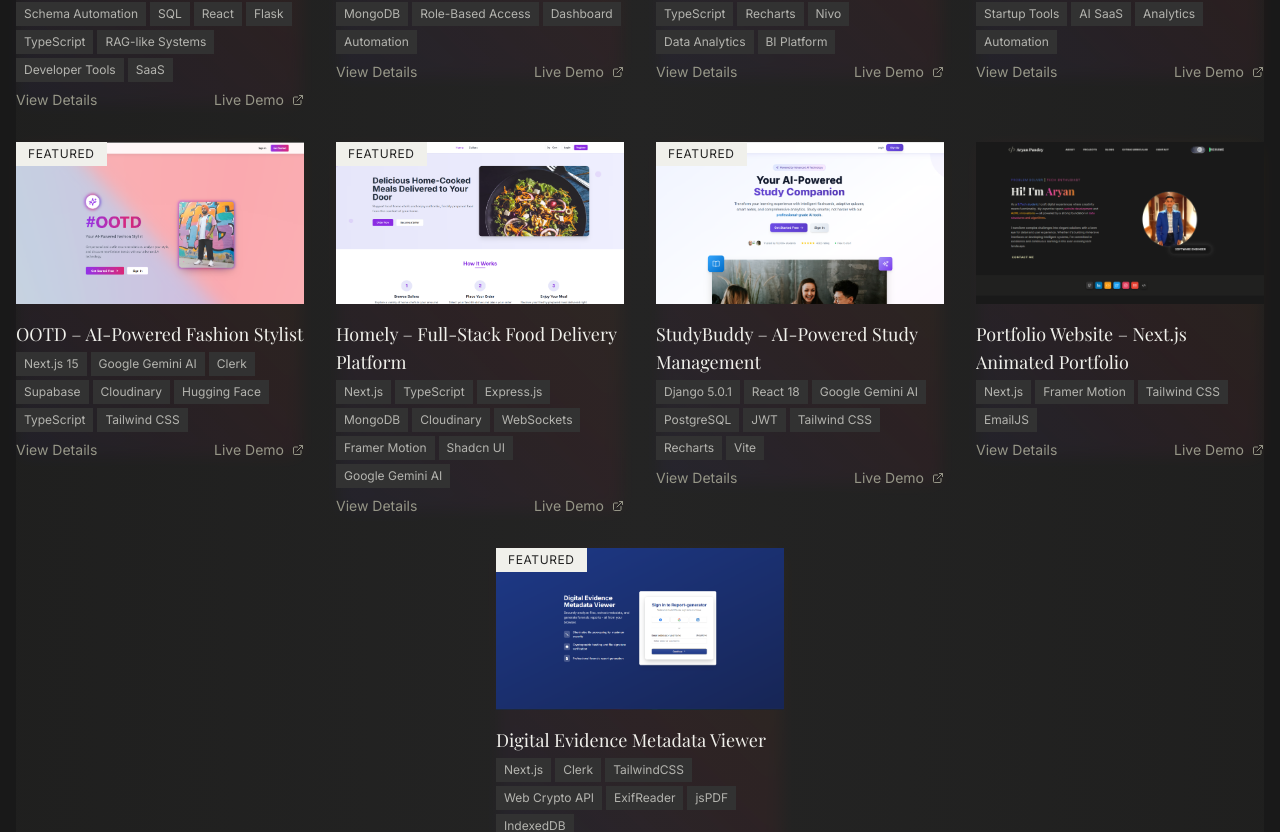
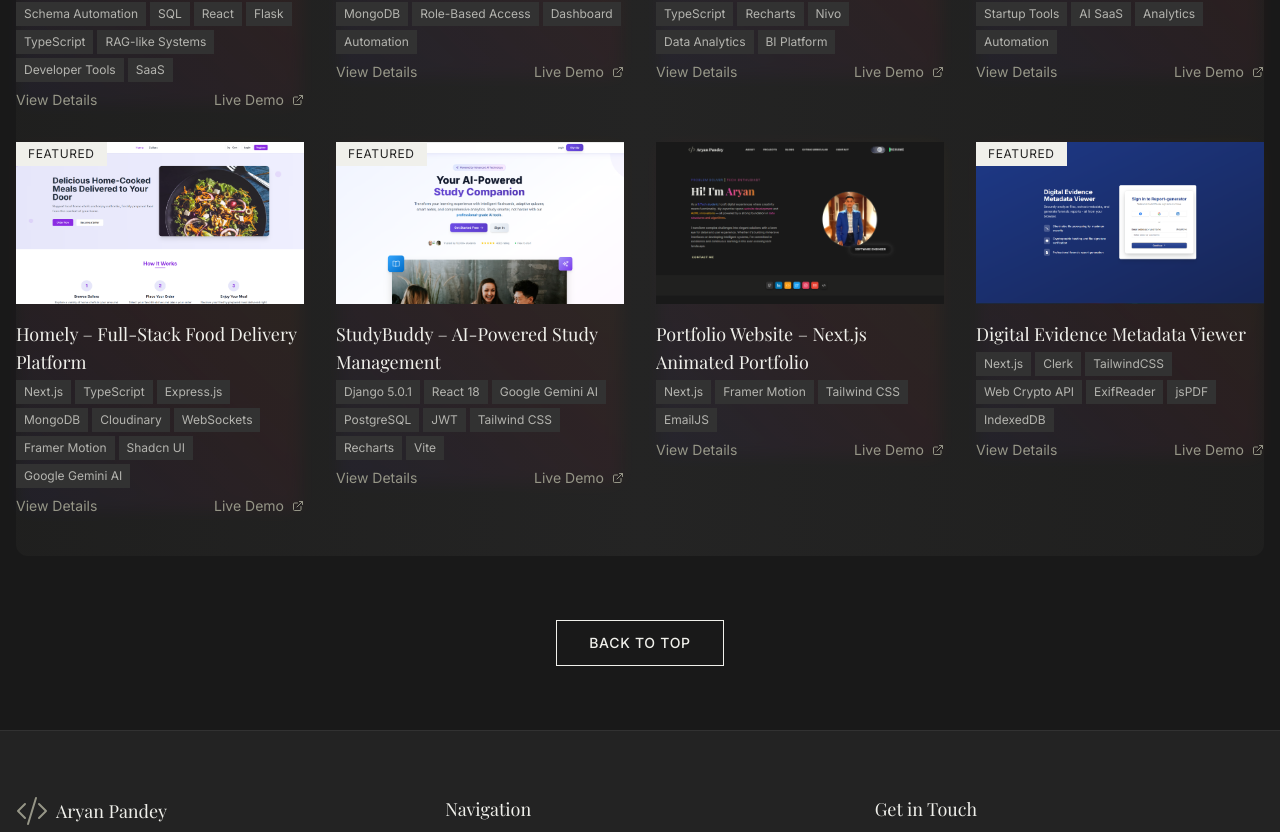
Before and after one commit to Aryan02006/Personal-Portfolio, a Next.js app: page /projects in a window 1280 px wide. Shown: the part 748-1580 px from the top of the page. Built offline with nearby package versions, Linux system fonts and the light colour scheme; a web font is replaced by a local one.

Commit message:
Project Page Updated

```diff
--- a/src/app/projects/page.tsx
+++ b/src/app/projects/page.tsx
@@ -94,16 +94,16 @@ const allProjects = [
     featured: true,
     category: 'AI / SaaS Platform',
   },
-  {
-    id: 'ootd',
-    title: 'OOTD – AI-Powered Fashion Stylist',
-    description: 'A comprehensive AI-powered fashion platform that analyzes outfits, generates style recommendations, and creates personalized fashion advice using Google Gemini AI. Features include advanced outfit image analysis with style scoring, AI image generation with multiple service fallbacks, secure user authentication with Clerk, professional image management via Cloudinary, interactive questionnaires with dynamic AI-generated questions, PDF export capabilities, and responsive design with dark/light mode support.',
-    image: '/ootd.png',
-    tags: ['Next.js 15', 'Google Gemini AI', 'Clerk', 'Supabase', 'Cloudinary', 'Hugging Face', 'TypeScript', 'Tailwind CSS'],
-    liveUrl: 'https://ootd.vercel.app/',
-    featured: true,
-    category: 'AI',
-  },
+  // {
+  //   id: 'ootd',
+  //   title: 'OOTD – AI-Powered Fashion Stylist',
+  //   description: 'A comprehensive AI-powered fashion platform that analyzes outfits, generates style recommendations, and creates personalized fashion advice using Google Gemini AI. Features include advanced outfit image analysis with style scoring, AI image generation with multiple service fallbacks, secure user authentication with Clerk, professional image management via Cloudinary, interactive questionnaires with dynamic AI-generated questions, PDF export capabilities, and responsive design with dark/light mode support.',
+  //   image: '/ootd.png',
+  //   tags: ['Next.js 15', 'Google Gemini AI', 'Clerk', 'Supabase', 'Cloudinary', 'Hugging Face', 'TypeScript', 'Tailwind CSS'],
+  //   liveUrl: 'https://ootd.vercel.app/',
+  //   featured: true,
+  //   category: 'AI',
+  // },
   {
     id: 'homely',
     title: 'Homely – Full-Stack Food Delivery Platform',
```
